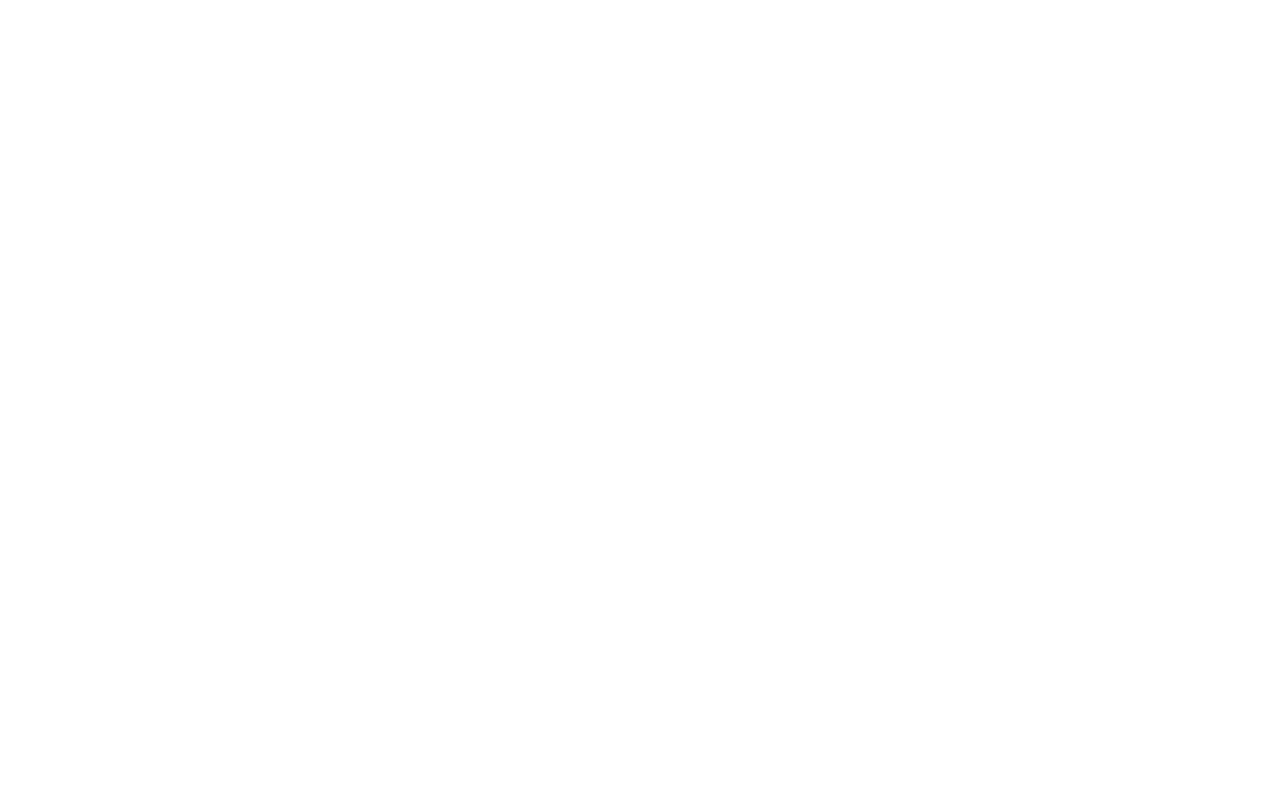
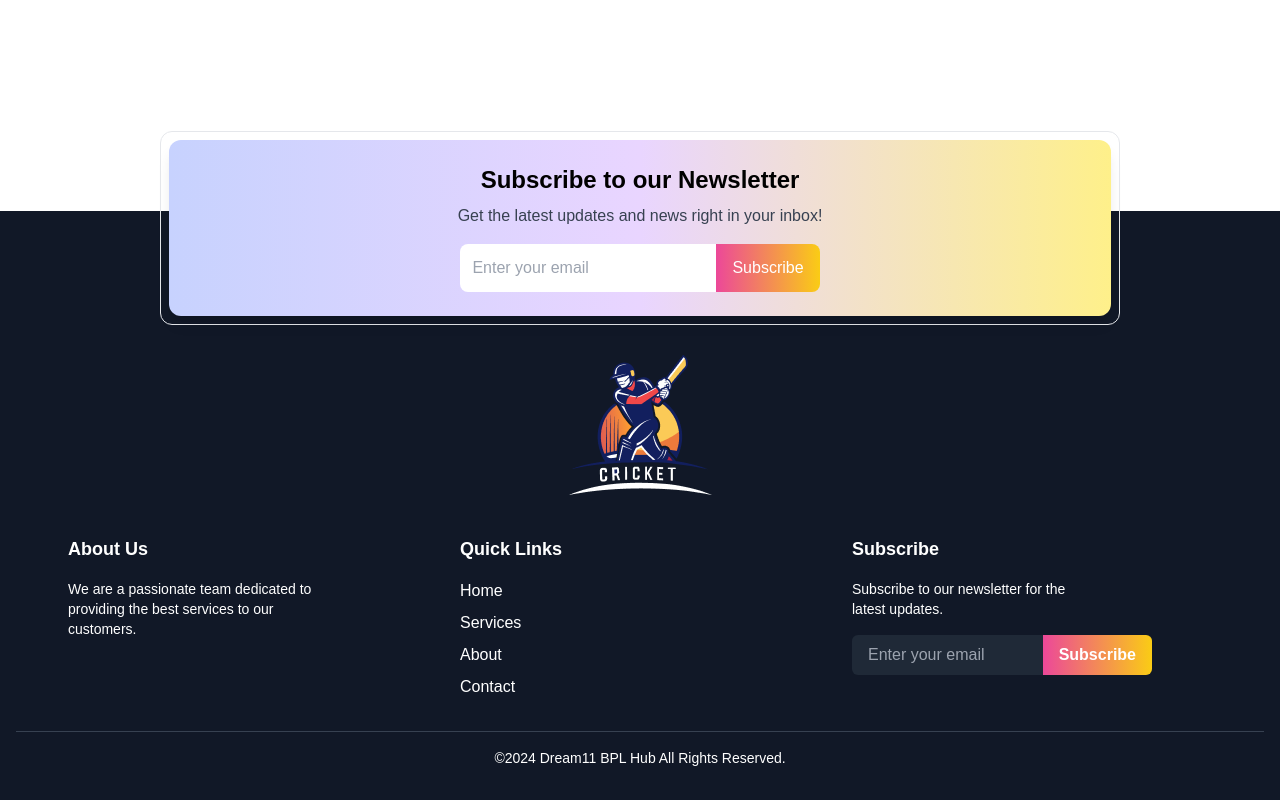
Before and after one commit to Abubokkor98/dream11-bpl-next.js, a Next.js app: page / in a window 1280 px wide. Shown: the part 2655-3455 px from the top of the page. Before the commit the page ends 2642 px from the top, so only its background shows below. Built offline with nearby package versions, Linux system fonts and the light colour scheme.

Commit message:
added footer

```diff
--- /dev/null
+++ b/app/components/Footer.jsx
@@ -0,0 +1,86 @@
+
+export default function Footer() {
+  return (
+    <footer className="bg-gray-900 text-white py-8 px-4 relative mt-36 md:mt-56">
+      {/* Newsletter */}
+      <div className="absolute -top-20 left-0 right-0 w-3/4 mx-auto border rounded-xl p-2 bg-base-100">
+        <div className="bg-gradient-to-r from-indigo-200 via-purple-200 to-yellow-200 p-6 rounded-xl shadow-lg text-center text-black">
+          <h2 className="text-2xl font-semibold mb-2">Subscribe to our Newsletter</h2>
+          <p className="text-gray-700 mb-4">Get the latest updates and news right in your inbox!</p>
+          <form className="flex justify-center items-center">
+            <input
+              type="email"
+              placeholder="Enter your email"
+              className="p-3 rounded-l-lg w-10/12 md:w-64 text-gray-700 focus:outline-none"
+            />
+            <button className="bg-gradient-to-r from-pink-500 to-yellow-400 text-white px-4 py-3 rounded-r-lg">
+              Subscribe
+            </button>
+          </form>
+        </div>
+      </div>
+
+      {/* Logo */}
+      <div className="flex justify-center mb-10 mt-28 pt-10 md:pt-0">
+        <img src="/logo-footer.png" alt="Footer Logo" />
+      </div>
+
+      <div className="grid grid-cols-1 md:grid-cols-3 gap-8 w-11/12 mx-auto">
+        {/* Left column */}
+        <div>
+          <h2 className="text-lg font-bold mb-4">About Us</h2>
+          <p className="text-sm md:w-9/12">
+            We are a passionate team dedicated to providing the best services to our customers.
+          </p>
+        </div>
+
+        {/* Middle column */}
+        <div>
+          <h2 className="text-lg font-bold mb-4">Quick Links</h2>
+          <ul className="space-y-2">
+            <li>
+              <a href="#" className="hover:underline">
+                Home
+              </a>
+            </li>
+            <li>
+              <a href="#" className="hover:underline">
+                Services
+              </a>
+            </li>
+            <li>
+              <a href="#" className="hover:underline">
+                About
+              </a>
+            </li>
+            <li>
+              <a href="#" className="hover:underline">
+                Contact
+              </a>
+            </li>
+          </ul>
+        </div>
+
+        {/* Right column */}
+        <div className="w-10/12">
+          <h2 className="text-lg font-bold mb-4">Subscribe</h2>
+          <p className="text-sm mb-4 w-10/12">Subscribe to our newsletter for the latest updates.</p>
+          <div className="flex items-center">
+            <input
+              type="email"
+              placeholder="Enter your email"
+              className="w-full px-4 py-2 rounded-l-md focus:outline-none focus:ring focus:ring-yellow-400 bg-gray-800 text-white placeholder-gray-400"
+            />
+            <button className="px-4 py-2 bg-gradient-to-r from-pink-500 to-yellow-400 text-white font-bold rounded-r-md">
+              Subscribe
+            </button>
+          </div>
+        </div>
+      </div>
+
+      <div className="mt-8 text-center border-t border-gray-700 pt-4">
+        <p className="text-sm">&copy;2024 Dream11 BPL Hub All Rights Reserved.</p>
+      </div>
+    </footer>
+  );
+}
--- a/app/page.jsx
+++ b/app/page.jsx
@@ -1,6 +1,7 @@
 import  { getPlayers } from "./components/AllPlayers";
 import AvailablePlayers from "./components/AvailablePlayers";
 import Banner from "./components/Banner";
+import Footer from "./components/Footer";
 import NavbarWrapper from "./components/NavbarWrapper";
 import PlayersSection from "./components/PlayersSection";
 
@@ -13,6 +14,7 @@
       <Banner />
       <AvailablePlayers />
       <PlayersSection players={playersData} />
+      <Footer/>
     </div>
   );
 }
```
Also changed, not shown: public/logo-footer.png (added).
